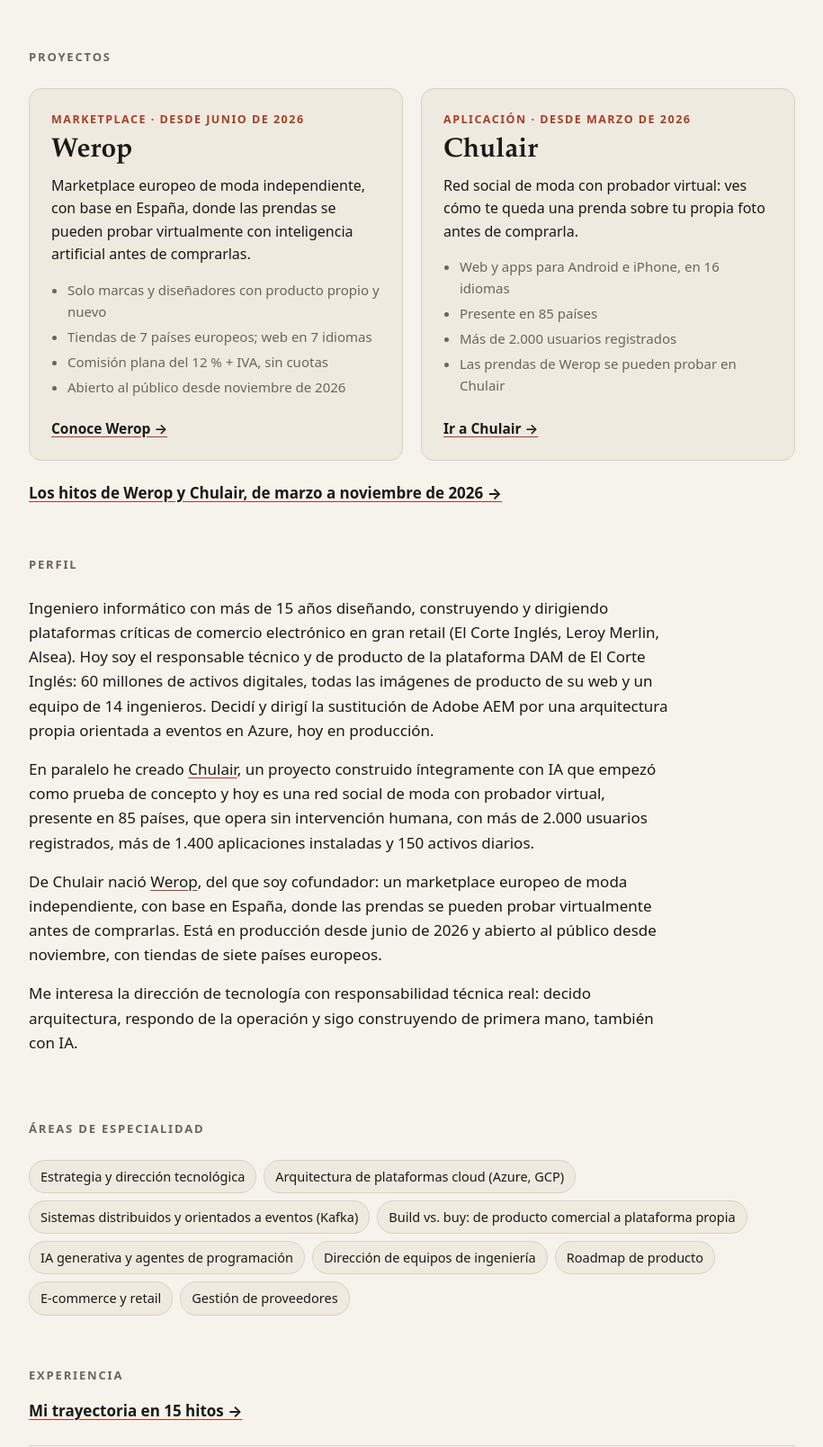
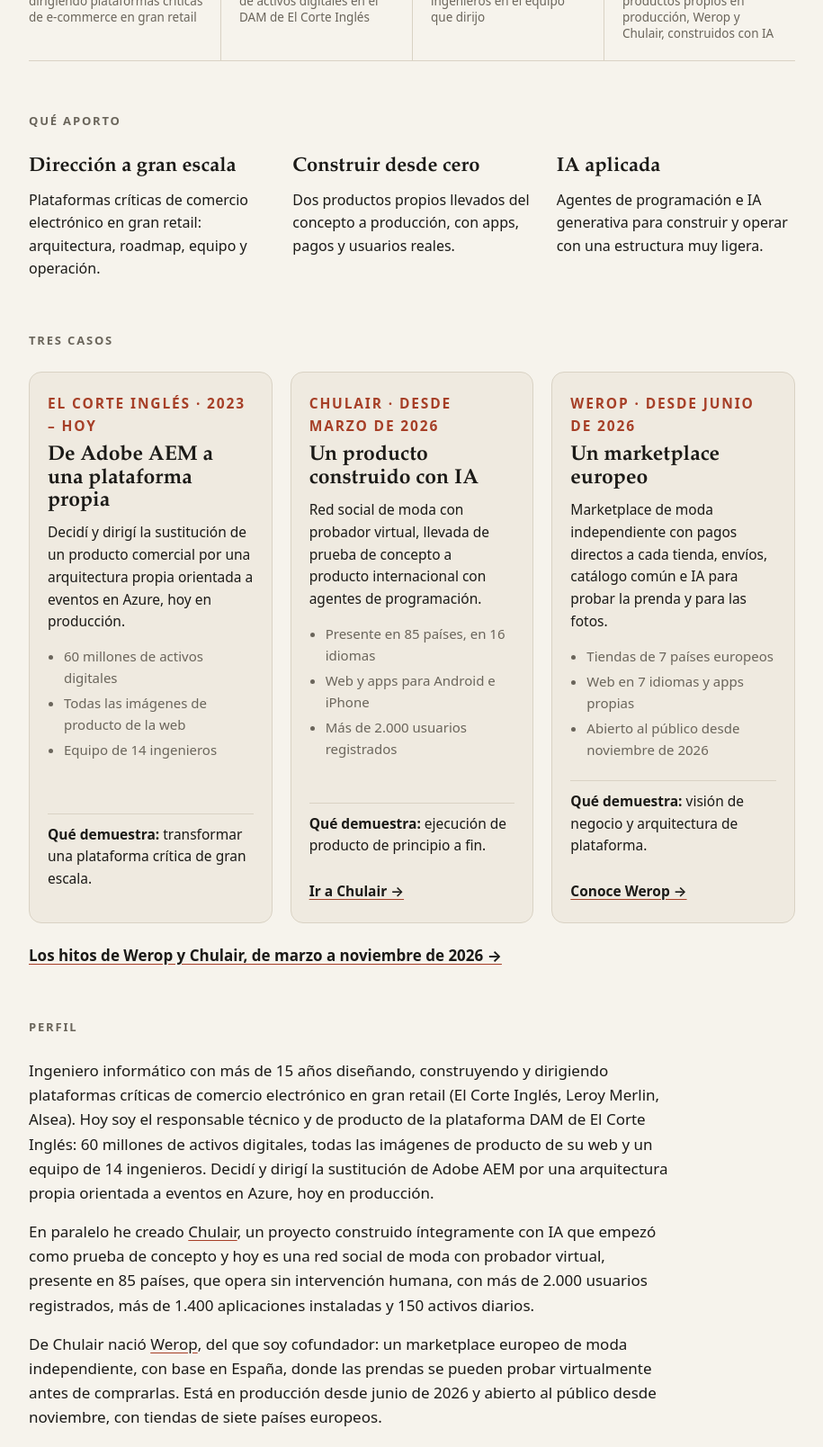
Before and after one commit to epoblacion-dev/eliseopoblacion.com, a plain HTML site: page index.html in a window 1280 px wide. Shown: the part 729-2337 px from the top of the page at 90% size, without its empty margins (182-1097 px from the left). Drawn offline with Linux system fonts and the light colour scheme.

Commit message:
Portada con propuesta de valor, tres casos, bloque de contacto y CV en PDF
Co-Authored-By: Claude Fable 5.2 <noreply@anthropic.com>

```diff
--- a/index.html
+++ b/index.html
@@ -3,7 +3,7 @@
 <head>
 <meta charset="utf-8">
 <meta name="viewport" content="width=device-width, initial-scale=1">
-<title>Eliseo Población · Cofundador de Werop, fundador de Chulair y CTO</title>
+<title>Eliseo Población · Director de Tecnología, CTO y fundador de Werop y Chulair</title>
 <meta name="description" content="Eliseo Población Fernández: cofundador de Werop, fundador de Chulair y Head of DAM en El Corte Inglés. Más de 15 años dirigiendo plataformas digitales, cloud e IA.">
 <link rel="canonical" href="https://eliseopoblacion.com/">
 <meta name="msvalidate.01" content="FA9E0EC6F0D1B252A0B159AECF762DB1">
@@ -304,6 +304,35 @@
     a { text-decoration: none; }
     @page { margin: 16mm; }
   }
+  @media print {
+    body { font-size: 8.4pt; line-height: 1.25; }
+    .job { break-inside: auto; } .hint-print { display:none; }
+    #aporto, #proyectos, .cta, .figures { display: none !important; } .lead { max-width: none; }
+    header { padding-bottom: 4pt; } h1 { font-size: 21pt; margin-bottom: 3pt; } .lead { font-size: 10.5pt; margin-bottom: 5pt; }
+    .contact { font-size: 8.5pt; gap: 2pt 12pt; }
+    section { padding-top: 9pt; } h2 { margin-bottom: 4pt; font-size: 8pt; }
+    .prose p { margin-bottom: 4pt; max-width: none; }
+    #hablemos { display: none; }
+    .job { padding: 4pt 0; grid-template-columns: 92pt 1fr; gap: 2pt 12pt; }
+    .job h3 { font-size: 11pt; margin: 0; } .job .role { font-size: 9pt; margin-bottom: 2pt; }
+    .job p { margin-bottom: 3pt; max-width: none; } .job ul { max-width: none; padding-left: 12pt; } .job li { margin-bottom: 1.5pt; }
+    .job .when { font-size: 8pt; padding-top: 2pt; }
+    .two { gap: 20pt; } .plain li { margin-bottom: 3pt; } .plain small { font-size: 8pt; }
+    .tags { gap: 0 4pt; } .tags li { font-size: 9pt; }
+    @page { margin: 10mm 12mm; }
+  }
+  .cta { display:flex; flex-wrap:wrap; gap:10px; margin:0 0 26px; }
+  .btn { text-decoration:none; font-size:15.5px; font-weight:600; padding:9px 18px; border:1px solid var(--line); border-radius:999px; }
+  .btn.solid { background:var(--ink); color:var(--bg); border-color:var(--ink); }
+  .btn.solid:hover { background:var(--accent); border-color:var(--accent); color:#fff; }
+  .three { display:grid; grid-template-columns:repeat(3,1fr); gap:28px; }
+  .three h3 { font-family:var(--serif); font-size:22px; font-weight:600; margin:0 0 6px; }
+  .three p { margin:0; font-size:16px; }
+  .cases { grid-template-columns:repeat(3,1fr); }
+  .cases .card { padding:22px 20px; } .cases .card h3 { font-size:23px; }
+  .cases .card p { font-size:15.5px; } .proves { margin-top:auto !important; padding-top:10px; border-top:1px solid var(--line); }
+  .cases .go { margin-top:12px; }
+  @media (max-width:820px){ .three,.cases { grid-template-columns:1fr; } }
 </style>
 </head>
 <body>
@@ -316,13 +345,14 @@
   <a href="#experiencia">Trayectoria</a>
   <a href="/trayectoria/">Hitos profesionales</a>
   <a href="/hitos/">Hitos de Werop y Chulair</a>
-  <a href="#contacto">Contacto</a>
+  <a href="#hablemos">Contacto</a>
 </nav>
 
 <header>
-  <p class="eyebrow">Cofundador de Werop · Fundador de Chulair · CTO</p>
+  <p class="eyebrow">Director de Tecnología · CTO · Plataformas digitales e IA</p>
   <h1>Eliseo Población Fernández</h1>
-  <p class="lead">Dirijo la plataforma que sirve todas las imágenes de producto de El Corte Inglés. Soy cofundador de Werop, un marketplace europeo de moda independiente, y fundador de Chulair, una red social de moda con probador virtual.</p>
+  <p class="lead">Diseño, construyo y dirijo plataformas digitales a gran escala. Dirijo la plataforma que sirve todas las imágenes de producto de El Corte Inglés y he llevado a producción dos productos propios, Werop y Chulair, construidos con IA.</p>
+  <p class="cta noprint"><a class="btn solid" href="mailto:epoblacion@gmail.com">Contactar</a><a class="btn" href="https://www.linkedin.com/in/epoblacion" rel="noopener">LinkedIn</a><a class="btn" href="/cv-eliseo-poblacion.pdf">CV en PDF</a></p>
   <ul class="contact" id="contacto">
     <li>Madrid, España (remoto)</li>
     <li><a href="mailto:epoblacion@gmail.com">epoblacion@gmail.com</a></li>
@@ -336,37 +366,45 @@
   <div><strong>+15 años</strong><span>dirigiendo plataformas críticas de e-commerce en gran retail</span></div>
   <div><strong>60 M</strong><span>de activos digitales en el DAM de El Corte Inglés</span></div>
   <div><strong>14</strong><span>ingenieros en el equipo que dirijo</span></div>
-  <div><strong>85 países</strong><span>donde opera Chulair, construido íntegramente con IA</span></div>
+  <div><strong>2</strong><span>productos propios en producción, Werop y Chulair, construidos con IA</span></div>
 </div>
 
 <main>
 
+<section id="aporto">
+  <h2>Qué aporto</h2>
+  <div class="three">
+    <div><h3>Dirección a gran escala</h3><p>Plataformas críticas de comercio electrónico en gran retail: arquitectura, roadmap, equipo y operación.</p></div>
+    <div><h3>Construir desde cero</h3><p>Dos productos propios llevados del concepto a producción, con apps, pagos y usuarios reales.</p></div>
+    <div><h3>IA aplicada</h3><p>Agentes de programación e IA generativa para construir y operar con una estructura muy ligera.</p></div>
+  </div>
+</section>
+
 <section id="proyectos">
-  <h2>Proyectos</h2>
-  <div class="projects">
+  <h2>Tres casos</h2>
+  <div class="projects cases">
     <article class="card">
-      <p class="kind">Marketplace · desde junio de 2026</p>
-      <h3>Werop</h3>
-      <p>Marketplace europeo de moda independiente, con base en España, donde las prendas se pueden probar virtualmente con inteligencia artificial antes de comprarlas.</p>
-      <ul>
-        <li>Solo marcas y diseñadores con producto propio y nuevo</li>
-        <li>Tiendas de 7 países europeos; web en 7 idiomas</li>
-        <li>Comisión plana del 12 % + IVA, sin cuotas</li>
-        <li>Abierto al público desde noviembre de 2026</li>
-      </ul>
-      <a class="go" href="https://www.werop.com/nosotros/" rel="noopener">Conoce Werop →</a>
+      <p class="kind">El Corte Inglés · 2023 – hoy</p>
+      <h3>De Adobe AEM a una plataforma propia</h3>
+      <p>Decidí y dirigí la sustitución de un producto comercial por una arquitectura propia orientada a eventos en Azure, hoy en producción.</p>
+      <ul><li>60 millones de activos digitales</li><li>Todas las imágenes de producto de la web</li><li>Equipo de 14 ingenieros</li></ul>
+      <p class="proves"><strong>Qué demuestra:</strong> transformar una plataforma crítica de gran escala.</p>
     </article>
     <article class="card">
-      <p class="kind">Aplicación · desde marzo de 2026</p>
-      <h3>Chulair</h3>
-      <p>Red social de moda con probador virtual: ves cómo te queda una prenda sobre tu propia foto antes de comprarla.</p>
-      <ul>
-        <li>Web y apps para Android e iPhone, en 16 idiomas</li>
-        <li>Presente en 85 países</li>
-        <li>Más de 2.000 usuarios registrados</li>
-        <li>Las prendas de Werop se pueden probar en Chulair</li>
-      </ul>
+      <p class="kind">Chulair · desde marzo de 2026</p>
+      <h3>Un producto construido con IA</h3>
+      <p>Red social de moda con probador virtual, llevada de prueba de concepto a producto internacional con agentes de programación.</p>
+      <ul><li>Presente en 85 países, en 16 idiomas</li><li>Web y apps para Android e iPhone</li><li>Más de 2.000 usuarios registrados</li></ul>
+      <p class="proves"><strong>Qué demuestra:</strong> ejecución de producto de principio a fin.</p>
       <a class="go" href="https://chulair.com/" rel="noopener">Ir a Chulair →</a>
+    </article>
+    <article class="card">
+      <p class="kind">Werop · desde junio de 2026</p>
+      <h3>Un marketplace europeo</h3>
+      <p>Marketplace de moda independiente con pagos directos a cada tienda, envíos, catálogo común e IA para probar la prenda y para las fotos.</p>
+      <ul><li>Tiendas de 7 países europeos</li><li>Web en 7 idiomas y apps propias</li><li>Abierto al público desde noviembre de 2026</li></ul>
+      <p class="proves"><strong>Qué demuestra:</strong> visión de negocio y arquitectura de plataforma.</p>
+      <a class="go" href="https://www.werop.com/nosotros/" rel="noopener">Conoce Werop →</a>
     </article>
   </div>
   <p style="margin:22px 0 0"><a href="/hitos/"><strong>Los hitos de Werop y Chulair, de marzo a noviembre de 2026 →</strong></a></p>
@@ -377,7 +415,7 @@
   <p>Ingeniero informático con más de 15 años diseñando, construyendo y dirigiendo plataformas críticas de comercio electrónico en gran retail (El Corte Inglés, Leroy Merlin, Alsea). Hoy soy el responsable técnico y de producto de la plataforma DAM de El Corte Inglés: 60 millones de activos digitales, todas las imágenes de producto de su web y un equipo de 14 ingenieros. Decidí y dirigí la sustitución de Adobe AEM por una arquitectura propia orientada a eventos en Azure, hoy en producción.</p>
   <p>En paralelo he creado <a href="https://chulair.com" rel="noopener">Chulair</a>, un proyecto construido íntegramente con IA que empezó como prueba de concepto y hoy es una red social de moda con probador virtual, presente en 85 países, que opera sin intervención humana, con más de 2.000 usuarios registrados, más de 1.400 aplicaciones instaladas y 150 activos diarios.</p>
   <p>De Chulair nació <a href="https://www.werop.com/" rel="noopener">Werop</a>, del que soy cofundador: un marketplace europeo de moda independiente, con base en España, donde las prendas se pueden probar virtualmente antes de comprarlas. Está en producción desde junio de 2026 y abierto al público desde noviembre, con tiendas de siete países europeos.</p>
-  <p>Me interesa la dirección de tecnología con responsabilidad técnica real: decido arquitectura, respondo de la operación y sigo construyendo de primera mano, también con IA.</p>
+  <p>Mi forma de dirigir tecnología es con responsabilidad técnica real: decido arquitectura, respondo de la operación y sigo construyendo de primera mano, también con IA.</p>
 </section>
 
 <section id="especialidad">
@@ -543,6 +581,14 @@
   </ul>
 </section>
 
+<section id="hablemos">
+  <h2>Hablemos</h2>
+  <div class="prose">
+    <p>Si quieres hablar de dirección de tecnología, de plataformas de comercio electrónico o de cómo se construye un producto con IA, o de Werop y Chulair, escríbeme.</p>
+    <p class="cta"><a class="btn solid" href="mailto:epoblacion@gmail.com">epoblacion@gmail.com</a><a class="btn" href="https://www.linkedin.com/in/epoblacion" rel="noopener">LinkedIn</a></p>
+  </div>
+</section>
+
 </main>
 
 <footer>
--- a/sitemap.xml
+++ b/sitemap.xml
@@ -1,6 +1,7 @@
 <?xml version="1.0" encoding="UTF-8"?>
 <urlset xmlns="http://www.sitemaps.org/schemas/sitemap/0.9">
   <url><loc>https://eliseopoblacion.com/</loc><lastmod>2026-11-21</lastmod></url>
+  <url><loc>https://eliseopoblacion.com/cv-eliseo-poblacion.pdf</loc><lastmod>2026-11-21</lastmod></url>
   <url><loc>https://eliseopoblacion.com/trayectoria/</loc><lastmod>2026-11-21</lastmod></url>
   <url><loc>https://eliseopoblacion.com/hitos/</loc><lastmod>2026-11-21</lastmod></url>
 </urlset>
```
Also changed, not shown: 1 other file.
